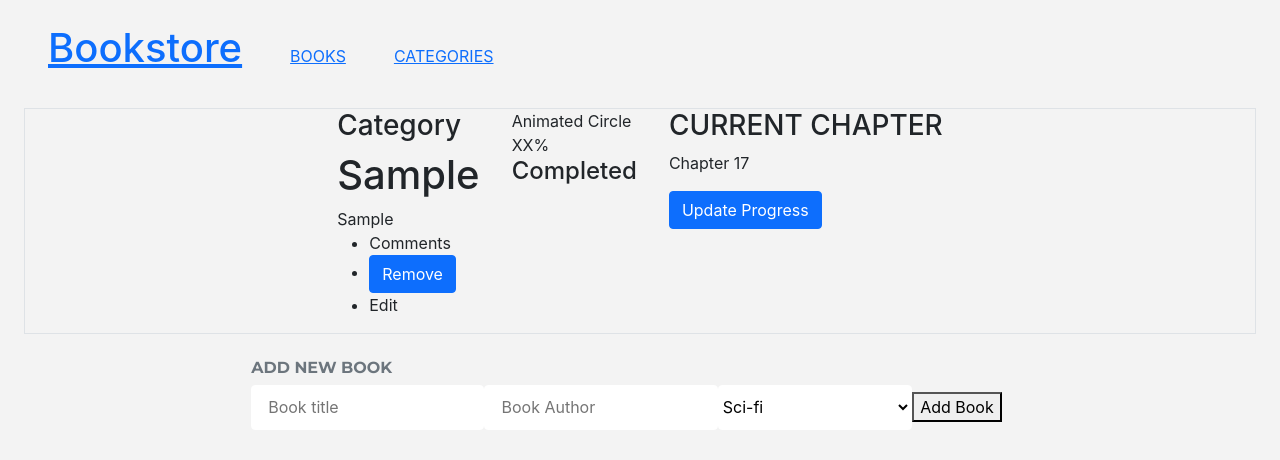
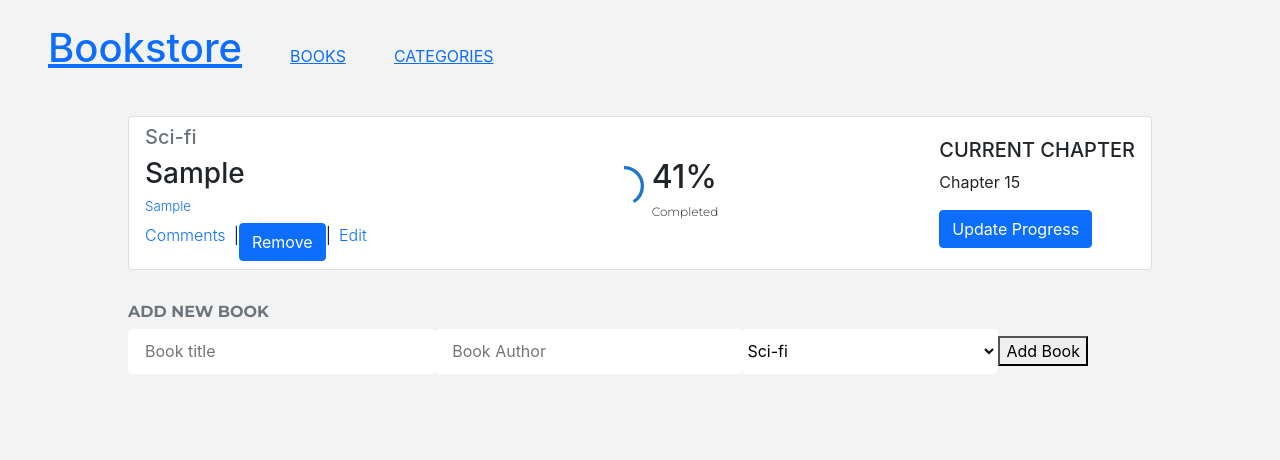
Before and after one commit to ixboy/Bookstore-React, a React (Create React App) app: page / in a window 1280 px wide. Both pictures are taken after typing "Sample", "Sample" into the empty fields and a click on the button "Add Book". Shown: the top 460 px of the page. Built offline with nearby package versions, Linux system fonts and the light colour scheme; no server answers.

Commit message:
style bookList component

```diff
--- a/src/components/BookList.js
+++ b/src/components/BookList.js
@@ -1,6 +1,8 @@
+import CircularProgress from '@mui/material/CircularProgress';
 import { useEffect } from 'react';
 import { useDispatch, useSelector } from 'react-redux';
 import { getBooks } from '../redux/books/books';
+import './css/BookList.css';
 import RemoveBook from './RemoveBook';
 
 const BookList = () => {
@@ -11,43 +13,52 @@ const BookList = () => {
     dispatch(getBooks());
   }, [dispatch]);
 
+  const progress = Math.round(Math.random() * (100 - 0) + 0);
+  const chapter = Math.round(Math.random() * (20 - 0) + 0);
+
   return (
-    <>
+    <div className="card card-style mx-auto my-2">
       {bookStore.map((book) => (
-        <div key={book.id} className="d-flex flex-row justify-content-center border">
+        <div key={book.id} className="d-flex flex-row align-items-center justify-content-between my-2">
           <div className="d-flex flex-column px-3">
-            <h3>Category</h3>
-            <h1>
+            <h5 className="text-secondary">{book.category}</h5>
+            <h3>
               {book.title}
-            </h1>
-            <span>
-              {book.author}
-            </span>
+            </h3>
+            <h5 className="author text-primary fw-light">{book.author}</h5>
             <div>
-              <ul>
-                <li>Comments</li>
+              <ul className="d-flex flex-row text-decoration-none navbar-nav">
+                <li className="text-primary fw-light me-2">Comments</li>
+                <li> | </li>
                 <li>
                   <RemoveBook id={book.id} book={book} />
                 </li>
-                <li>Edit</li>
+                <li> | </li>
+                <li className="text-primary fw-light mx-2">Edit</li>
               </ul>
             </div>
           </div>
-          <div className="px-3">
-            <div>Animated Circle</div>
-            <div>XX%</div>
-            <h4>Completed</h4>
+          <div className="d-flex flex-row px-3">
+            <div className="m-2"><CircularProgress color="primary" variant="determinate" value={progress} /></div>
+            <div className="flex-column">
+              <h2>
+                {progress}
+                %
+              </h2>
+              <h5 className="completed">Completed</h5>
+            </div>
           </div>
           <div className="px-3">
-            <h3>CURRENT CHAPTER</h3>
-            <p>Chapter 17</p>
+            <h5>CURRENT CHAPTER</h5>
+            <p>
+              Chapter
+              {` ${chapter}`}
+            </p>
             <button type="button" className="btn btn-primary">Update Progress</button>
           </div>
         </div>
       ))}
-
-    </>
-
+    </div>
   );
 };
 
--- /dev/null
+++ b/src/components/css/BookList.css
@@ -0,0 +1,20 @@
+
+.card-style {
+  min-width: 720px;
+  max-width: 1024px;
+  width: 100%;
+}
+
+.author {
+  font-size: 0.83rem;
+}
+
+.remove {
+  background: none;
+  border: none;
+}
+
+.completed {
+  font-family: 'Montserrat', sans-serif;
+  font-size: 0.75rem;
+}
```
